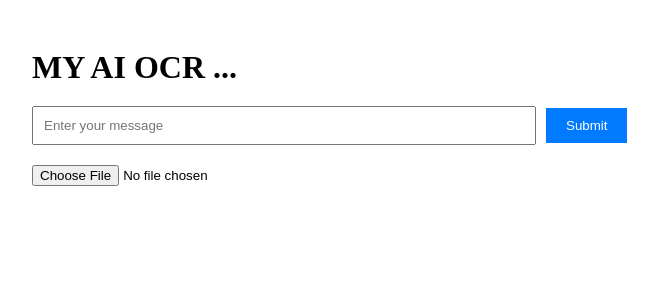
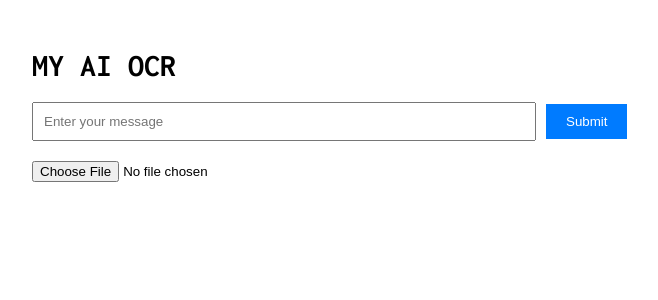
Before and after one commit to vignesh2004vasu/GENAI-OCR, a Next.js app: page / in a window 1280 px wide. Shown: the top 300 px of the page, without its empty margins (208-866 px from the left). Built offline with nearby package versions, Linux system fonts and the light colour scheme; no server answers.

Commit message:
update font and styling

```diff
--- a/src/app/globals.css
+++ b/src/app/globals.css
@@ -0,0 +1,10 @@
+
+@import url('https://fonts.googleapis.com/css2?family=Exo+2:ital,wght@0,100..900;1,100..900&family=Inconsolata:wght@200..900&display=swap');
+
+body{
+
+  font-family: "Inconsolata", monospace;
+  font-optical-sizing: auto;
+  font-style: normal;
+
+}
--- a/src/app/page.js
+++ b/src/app/page.js
@@ -49,7 +49,7 @@ export default function Home() {
 
   return (
     <main className={styles.container}>
-      <h1 className={styles.heading}>MY AI OCR ...</h1>
+      <h1 className={styles.heading}>MY AI OCR </h1>
       <form onSubmit={handleSubmit} className={styles.form}>
         <input
           type="text"
--- a/src/styles/Home.module.css
+++ b/src/styles/Home.module.css
@@ -1,3 +1,8 @@
+
+@import url('https://fonts.googleapis.com/css2?family=Exo+2:ital,wght@0,100..900;1,100..900&family=Inconsolata:wght@200..900&display=swap');
+
+
+
 .container {
     max-width: 800px;
     margin: 0 auto;
@@ -34,6 +39,7 @@
 
   .resultBox {
     background-color: #fff;
+    font-family: "Inconsolata", monospace;
     padding: 1.5rem;
     border-radius: 8px;
     box-shadow: 0 2px 8px rgba(0, 0, 0, 0.1);
```
